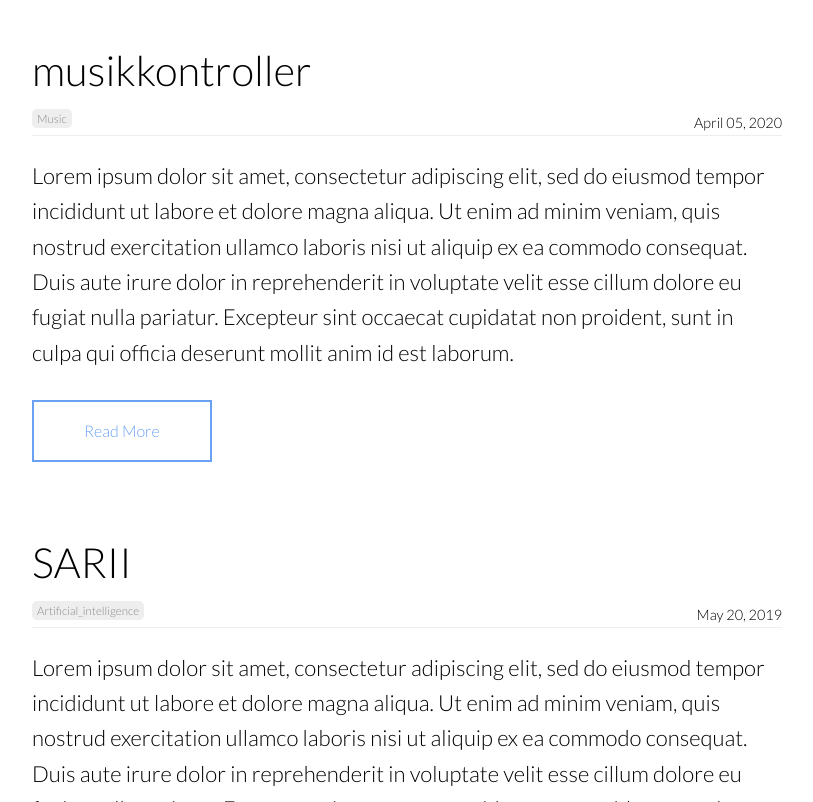
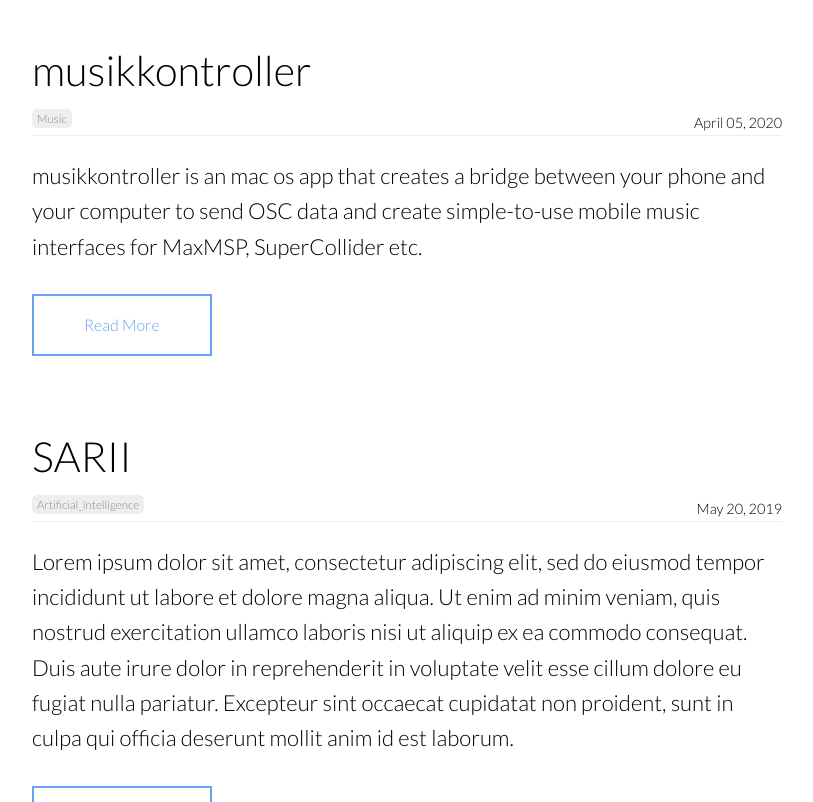
Before and after one commit to roicort/roicort.github.io, a Jekyll site: the page built from projects/index.html, in a window 1280 px wide and 900 px high, scrolled down 581 px, cut to the strip 98-900 px from the top of the window. Shown: the whole strip, without its empty margins (233-1046 px from the left). Built offline with Jekyll 4.4.1, drawn with Linux system fonts in a browser that asks for light colours; nearby versions of some CDN libraries; the list of posts is cut into pages by our own code.

Commit message:
Update 2020-04-05-musikkontroller.md

```diff
--- a/_posts/2020-04-05-musikkontroller.md
+++ b/_posts/2020-04-05-musikkontroller.md
@@ -4,18 +4,16 @@
 description: OSC interactive music controller
 categories:
   - Music
-image: https://source.unsplash.com/collection/375719/2000x1322?a=.png
+image: https://images.unsplash.com/photo-1518972559570-7cc1309f3229?ixlib=rb-1.2.1&ixid=eyJhcHBfaWQiOjEyMDd9&auto=format&fit=crop&w=1950&q=80
 author_staff_member: Rodrigo_Cortez
 ---
 
-Lorem ipsum dolor sit amet, consectetur adipiscing elit, sed do eiusmod tempor incididunt ut labore et dolore magna aliqua. Ut enim ad minim veniam, quis nostrud exercitation ullamco laboris nisi ut aliquip ex ea commodo consequat. Duis aute irure dolor in reprehenderit in voluptate velit esse cillum dolore eu fugiat nulla pariatur. Excepteur sint occaecat cupidatat non proident, sunt in culpa qui officia deserunt mollit anim id est laborum.
+musikkontroller is an mac os app that creates a bridge between your phone and your computer to send OSC data and create simple-to-use mobile music interfaces for MaxMSP, SuperCollider etc.
 
 ![Checkmate](https://source.unsplash.com/random/1500x1000)
 
-## Forms of friendship
+## Architecutre
 
-Although there are many forms of friendship, some of which may vary from place to place, certain characteristics are present in many types of bond. Such characteristics include affection, sympathy, empathy, honesty, altruism, mutual understanding, and compassion, enjoyment of each other's company, trust, and the ability to be oneself, express one's feelings, and make mistakes without fear of judgment from the friend.
-
-While there is no practical limit on what types of people can form a friendship, friends tend to share common backgrounds, occupations, or interests and have similar demographics.
+When you open the app con your mac it promps for a PORT to rout OSC message in your localhost. It deploys a simple EXPRESS-based server to deploy the interface to your phone. Using Websockets the page on your phone communicates with a websocket server in the app and then musikkontroller routes the websocket info to OSC.
 
 ![Raspberries](https://source.unsplash.com/random/1500x1001)
```
